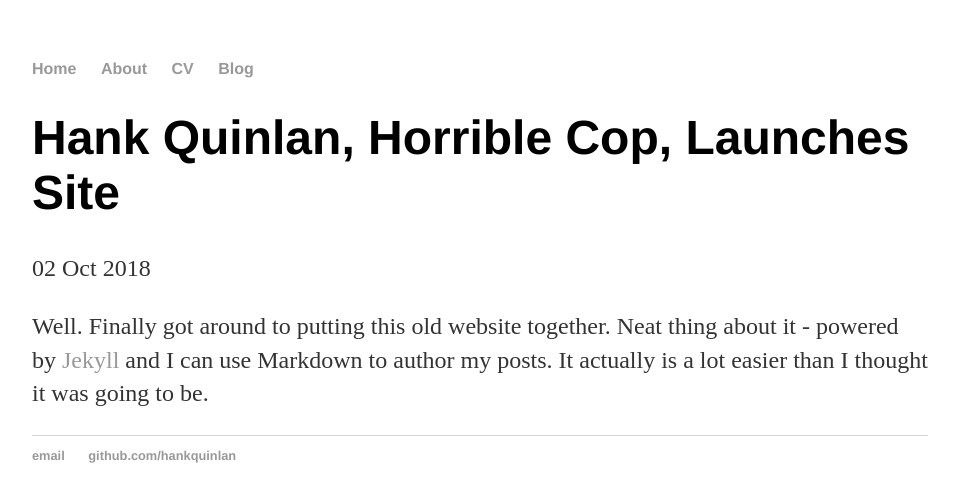
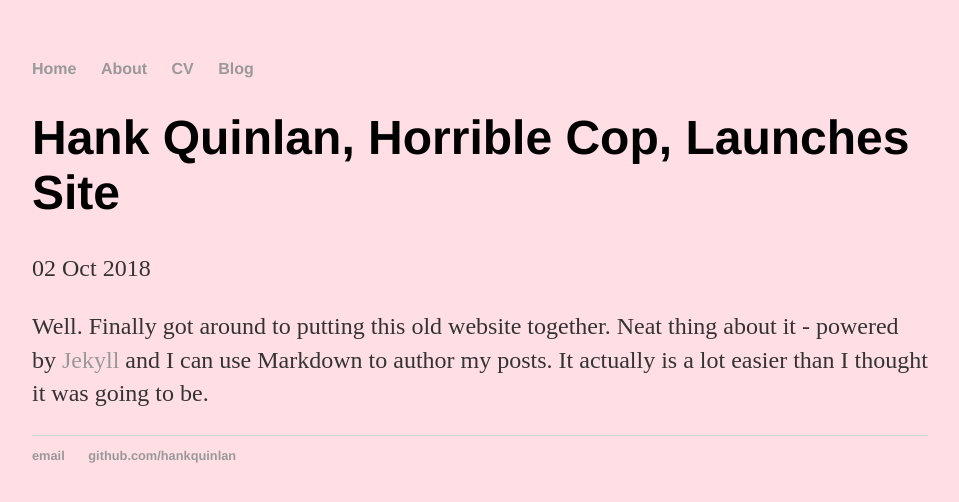
Before and after one commit to thaliajuarez/patroclus, a Jekyll site: the page built from _posts/2018-10-02-hank-quinlan-site-launched.md, in a window 1280 px wide. Shown: the top 502 px of the page, without its empty margins (160-1119 px from the left). Built offline with Jekyll 4.4.1, drawn with Linux system fonts in a browser that asks for light colours.

Commit message:
updated background color

```diff
--- a/_layouts/default.html
+++ b/_layouts/default.html
@@ -5,7 +5,7 @@
 			<!-- link to main stylesheet -->
 			<link rel="stylesheet" type="text/css" href="/css/main.css">
 		</head>
-		<body>
+		<body style="background-color:#ffdfe5;">
 			<nav>
 	    		<ul>
 	        		<li><a href="/">Home</a></li>
```
